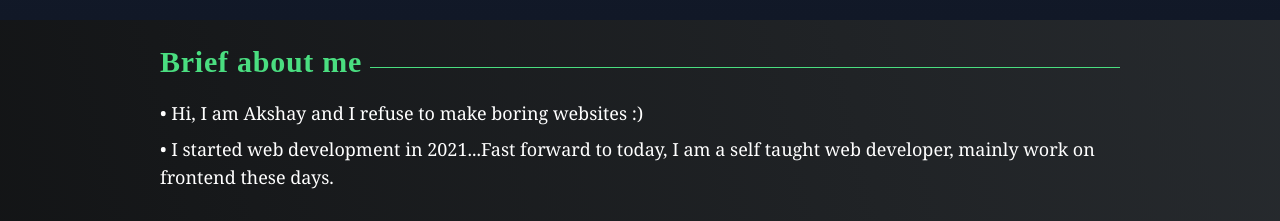
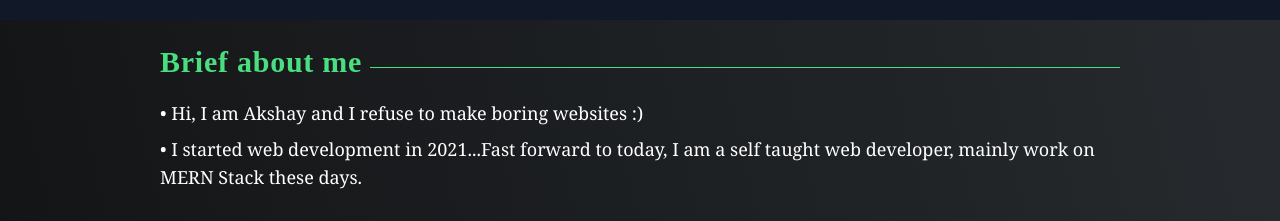
Before and after one commit to Akshay200228/Personal-Portfolio, a Next.js app: page / in a window 1280 px wide. Shown: the part 780-1001 px from the top of the page. Built offline with nearby package versions, Linux system fonts and the light colour scheme; a web font is replaced by a local one.

Commit message:
changes in about section

```diff
--- a/src/components/sections/AboutSection.tsx
+++ b/src/components/sections/AboutSection.tsx
@@ -19,7 +19,7 @@ const AboutSection = () => {
               • Hi, I am Akshay and I refuse to make boring websites :)
             </p>
             <p>
-              • I started web development in 2021...Fast forward to today, I am a self taught web developer, mainly work on frontend these days.
+              • I started web development in 2021...Fast forward to today, I am a self taught web developer, mainly work on MERN Stack these days.
             </p>
           </motion.div>
           <motion.div className="flex flex-col w-full sm:flex-row ">
```
